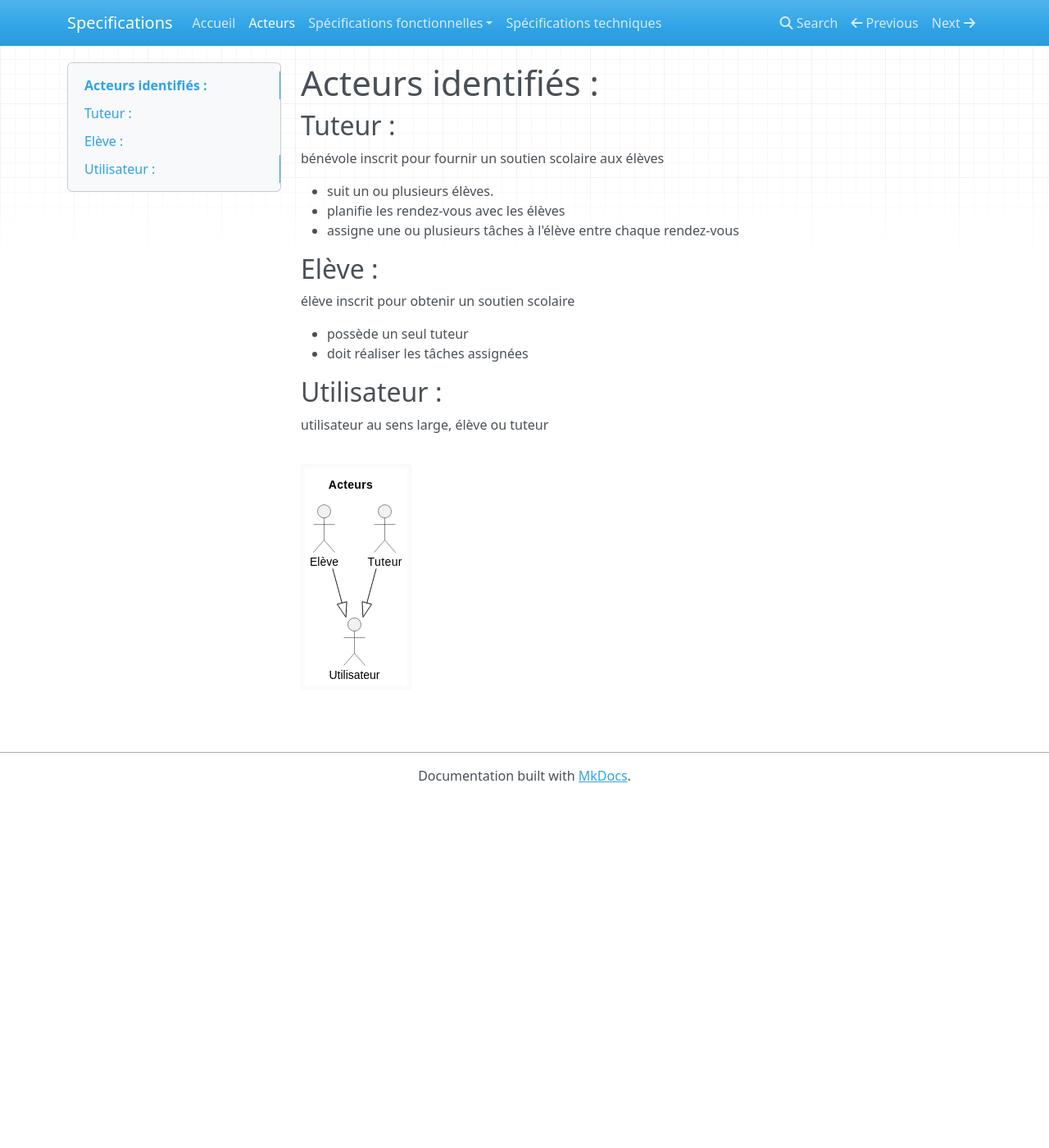
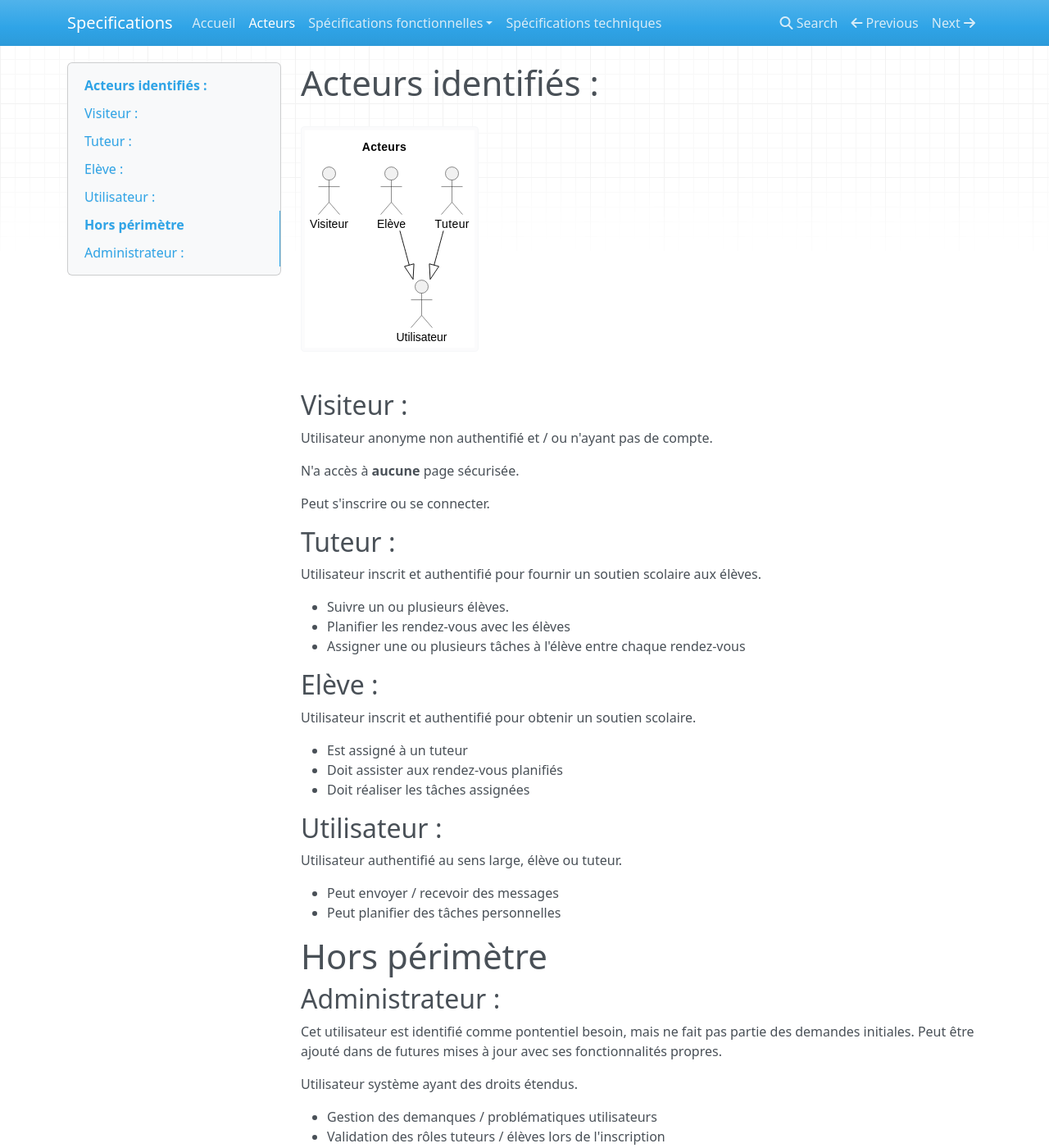
Before and after one commit to KMBCL/P3_specifications, an MkDocs documentation site: the page built from docs/actors.md, in a window 1280 px wide and 1400 px high. Shown: the whole window at 82% size. Built offline with MkDocs 1.6.1, drawn with Linux system fonts in a browser that asks for light colours; nearby versions of some CDN libraries.

Commit message:
- added visitor to actors description - fixed actor daigram - authentifcation review - communication review

```diff
--- a/docs/actors.md
+++ b/docs/actors.md
@@ -1,19 +1,40 @@
 # Acteurs identifiés :
 
+![Acteurs](diagrams/actors/actors.svg)
+
+## Visiteur :
+Utilisateur anonyme non authentifié et / ou n'ayant pas de compte.
+
+N'a accès à **aucune** page sécurisée.
+
+Peut s'inscrire ou se connecter.
+
 ## Tuteur :
-bénévole inscrit pour fournir un soutien scolaire aux élèves
+Utilisateur inscrit et authentifié pour fournir un soutien scolaire aux élèves.
 
-- suit un ou plusieurs élèves.
-- planifie les rendez-vous avec les élèves
-- assigne une ou plusieurs tâches à l'élève entre chaque rendez-vous
+- Suivre un ou plusieurs élèves.
+- Planifier les rendez-vous avec les élèves
+- Assigner une ou plusieurs tâches à l'élève entre chaque rendez-vous
 
 ## Elève :
-élève inscrit pour obtenir un soutien scolaire
+Utilisateur inscrit et authentifié pour obtenir un soutien scolaire.
 
-- possède un seul tuteur
-- doit réaliser les tâches assignées
+- Est assigné à un tuteur
+- Doit assister aux rendez-vous planifiés
+- Doit réaliser les tâches assignées
 
 ## Utilisateur :
-utilisateur au sens large, élève ou tuteur
+Utilisateur authentifié au sens large, élève ou tuteur.
 
-![Acteurs](diagrams/actors/actors.svg)
+- Peut envoyer / recevoir des messages
+- Peut planifier des tâches personnelles
+
+# Hors périmètre
+
+## Administrateur :
+Cet utilisateur est identifié comme pontentiel besoin, mais ne fait pas partie des demandes initiales. Peut être ajouté dans de futures mises à jour avec ses fonctionnalités propres.
+
+Utilisateur système ayant des droits étendus.
+
+- Gestion des demanques / problématiques utilisateurs
+- Validation des rôles tuteurs / élèves lors de l'inscription
```
Also changed, not shown: docs/features/authentication.md (+15 -16 lines), docs/features/communication.md (+12 -0 lines), docs/diagrams/actors/actors.svg, 1 other file.
